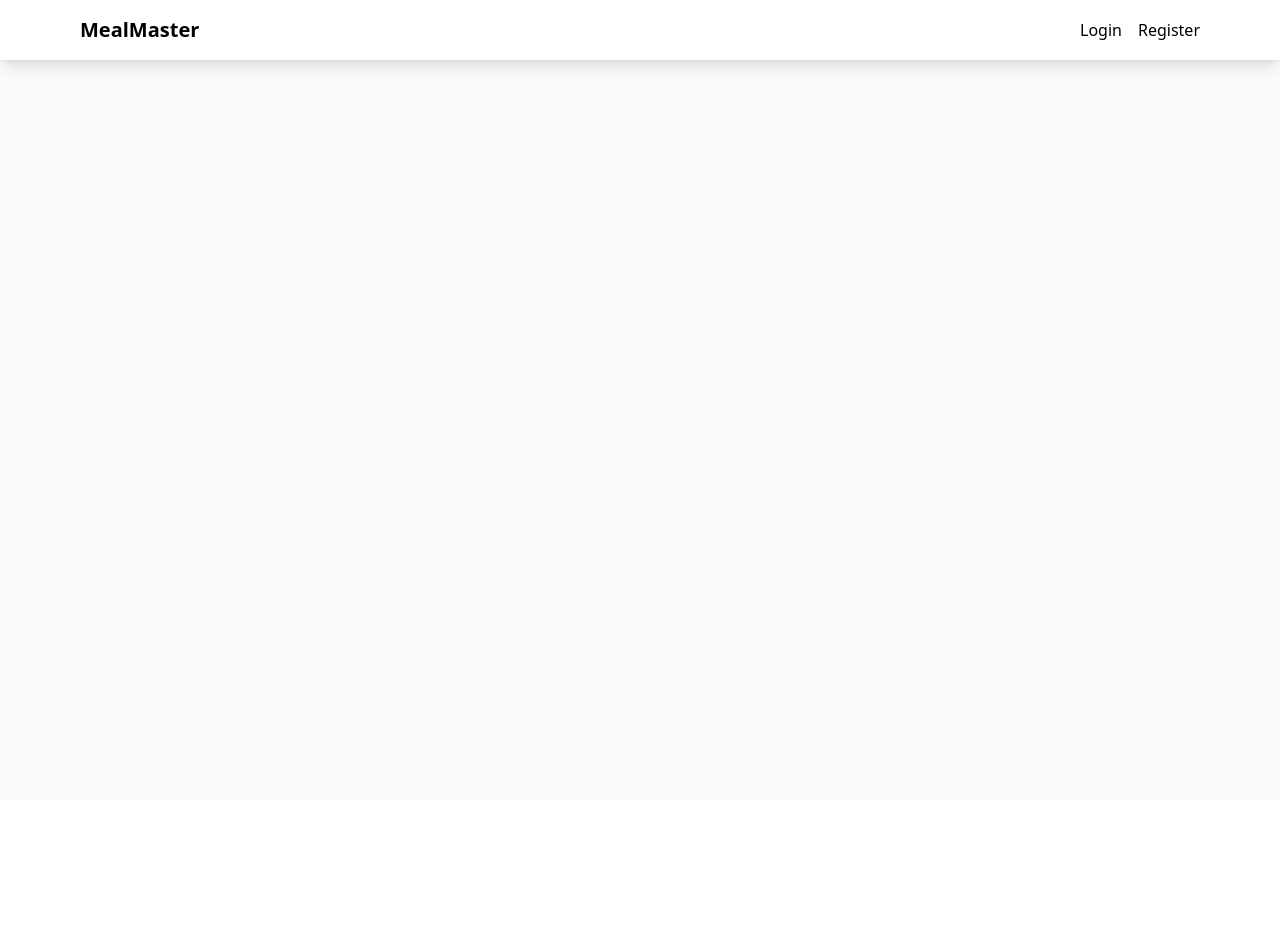
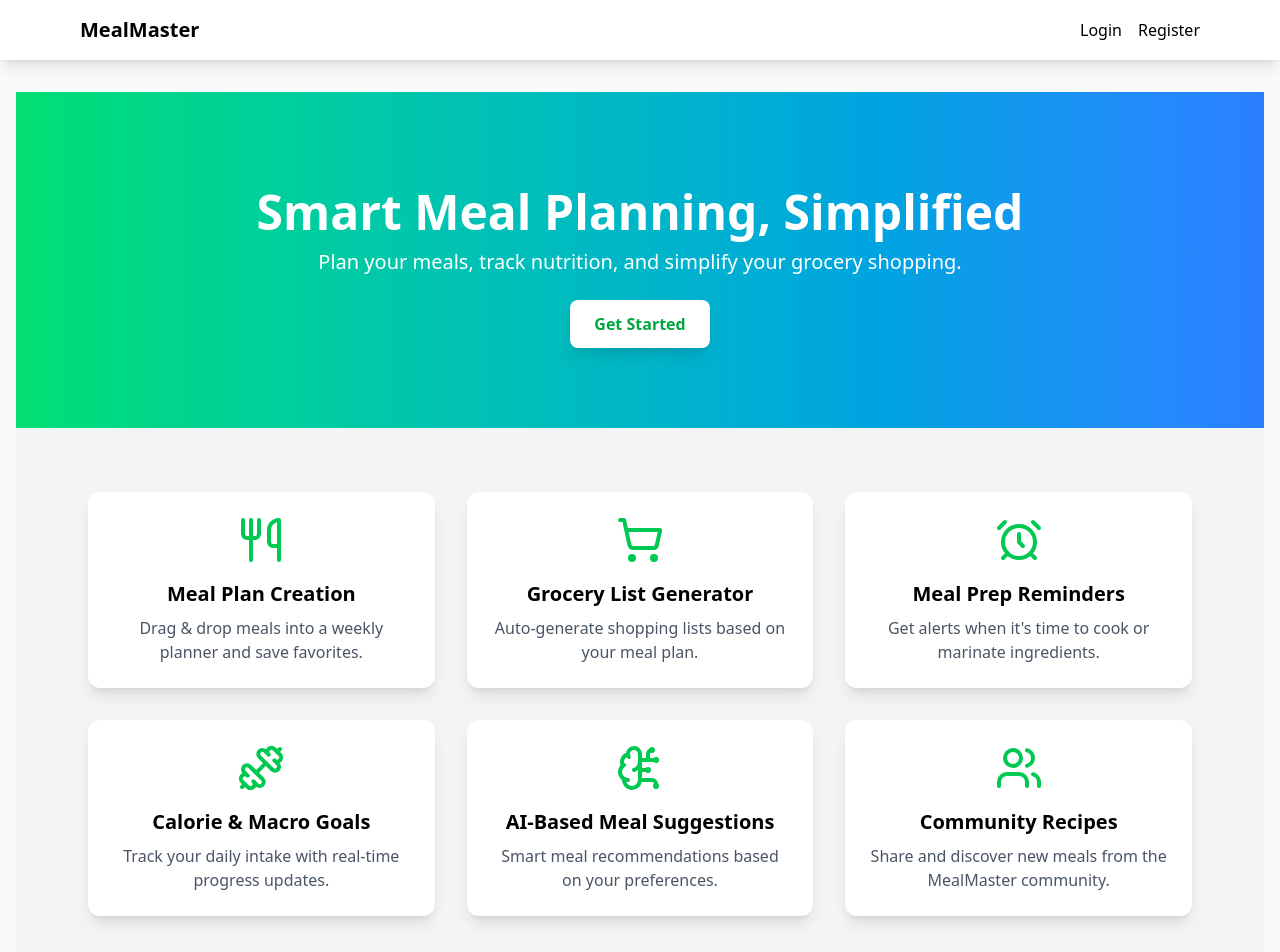
Before and after one commit to saini-nikhil/MealMaster, a React (Vite) app: page /home in a window 1280 px wide. Shown: the top 952 px of the page. Before the commit the page ends 800 px from the top, so only its background shows below. Built offline with nearby package versions, Linux system fonts and the light colour scheme; no server answers.

Commit message:
Added Homepage

```diff
--- a/package.json
+++ b/package.json
@@ -13,6 +13,8 @@
     "@heroicons/react": "^2.0.18",
     "@tailwindcss/vite": "^4.0.3",
     "firebase": "^11.2.0",
+    "framer-motion": "^12.1.0",
+    "lucide-react": "^0.474.0",
     "react": "^18.3.1",
     "react-dom": "^18.3.1",
     "react-router-dom": "^7.1.5",
--- a/src/App.jsx
+++ b/src/App.jsx
@@ -10,6 +10,7 @@ import MealPlanner from './pages/MealPlanner';
 import Recipes from './pages/Recipes';
 import ProtectedRoute from './pages/ProtectedRoute';
 import NutritionTracker from './pages/NutritionTracker';
+import Homepage from './pages/Homepage';
 
 function App() {
   return (
@@ -21,6 +22,8 @@ function App() {
             <Routes>
               <Route path="/login" element={<Login />} />
               <Route path="/register" element={<Register />} />
+              <Route path="/home" element={<Homepage />} />
+
               <Route path="/" element={
                 <ProtectedRoute>
                   <Dashboard />
--- /dev/null
+++ b/src/pages/Homepage.jsx
@@ -0,0 +1,90 @@
+import React from "react";
+import { Link } from "react-router-dom";
+import { motion } from "framer-motion";
+import { ShoppingCart, AlarmClock, Utensils, Dumbbell, Users, BrainCircuit } from "lucide-react";
+
+export default function Homepage() {
+  return (
+    <div className="bg-gray-100 min-h-screen">
+      {/* Hero Section */}
+      <section className="relative text-center py-20 bg-gradient-to-r from-green-400 to-blue-500 text-white">
+        <motion.h1
+          className="text-4xl md:text-5xl font-bold mt-4"
+          initial={{ opacity: 0, x: -50 }}
+          animate={{ opacity: 1, x: 0 }}
+          transition={{ duration: 1 }}
+        >
+          Smart Meal Planning, Simplified
+        </motion.h1>
+        <motion.p
+          className="text-lg md:text-xl mt-3"
+          initial={{ opacity: 0, y: 20 }}
+          animate={{ opacity: 1, y: 0 }}
+          transition={{ duration: 1.2 }}
+        >
+          Plan your meals, track nutrition, and simplify your grocery shopping.
+        </motion.p>
+        <Link to="/login">
+          <motion.button
+            className="mt-6 px-6 py-3 bg-white text-green-600 font-bold rounded-lg shadow-lg hover:bg-gray-100 transition"
+            whileHover={{ scale: 1.05 }}
+            whileTap={{ scale: 0.95 }}
+          >
+            Get Started
+          </motion.button>
+        </Link>
+      </section>
+
+      {/* Features Section */}
+      <section className="max-w-6xl mx-auto py-16 px-6 grid md:grid-cols-3 gap-8">
+        {features.map((feature, index) => (
+          <motion.div
+            key={index}
+            className="bg-white p-6 rounded-xl shadow-lg text-center"
+            initial={{ opacity: 0, y: 20 }}
+            animate={{ opacity: 1, y: 0 }}
+            transition={{ duration: 0.8, delay: index * 0.2 }}
+          >
+            <feature.icon className="w-12 h-12 mx-auto text-green-500 mb-4" />
+            <h2 className="text-xl font-bold mb-2">{feature.title}</h2>
+            <p className="text-gray-600">{feature.description}</p>
+          </motion.div>
+        ))}
+      </section>
+    </div>
+  );
+}
+
+// Features List
+const features = [
+  {
+    title: "Meal Plan Creation",
+    description: "Drag & drop meals into a weekly planner and save favorites.",
+    icon: Utensils,
+  },
+  {
+    title: "Grocery List Generator",
+    description: "Auto-generate shopping lists based on your meal plan.",
+    icon: ShoppingCart,
+  },
+  {
+    title: "Meal Prep Reminders",
+    description: "Get alerts when it's time to cook or marinate ingredients.",
+    icon: AlarmClock,
+  },
+  {
+    title: "Calorie & Macro Goals",
+    description: "Track your daily intake with real-time progress updates.",
+    icon: Dumbbell,
+  },
+  {
+    title: "AI-Based Meal Suggestions",
+    description: "Smart meal recommendations based on your preferences.",
+    icon: BrainCircuit,
+  },
+  {
+    title: "Community Recipes",
+    description: "Share and discover new meals from the MealMaster community.",
+    icon: Users,
+  },
+];
```
Also changed, not shown: 1 other file (tests, documents, lock files or other folders).
